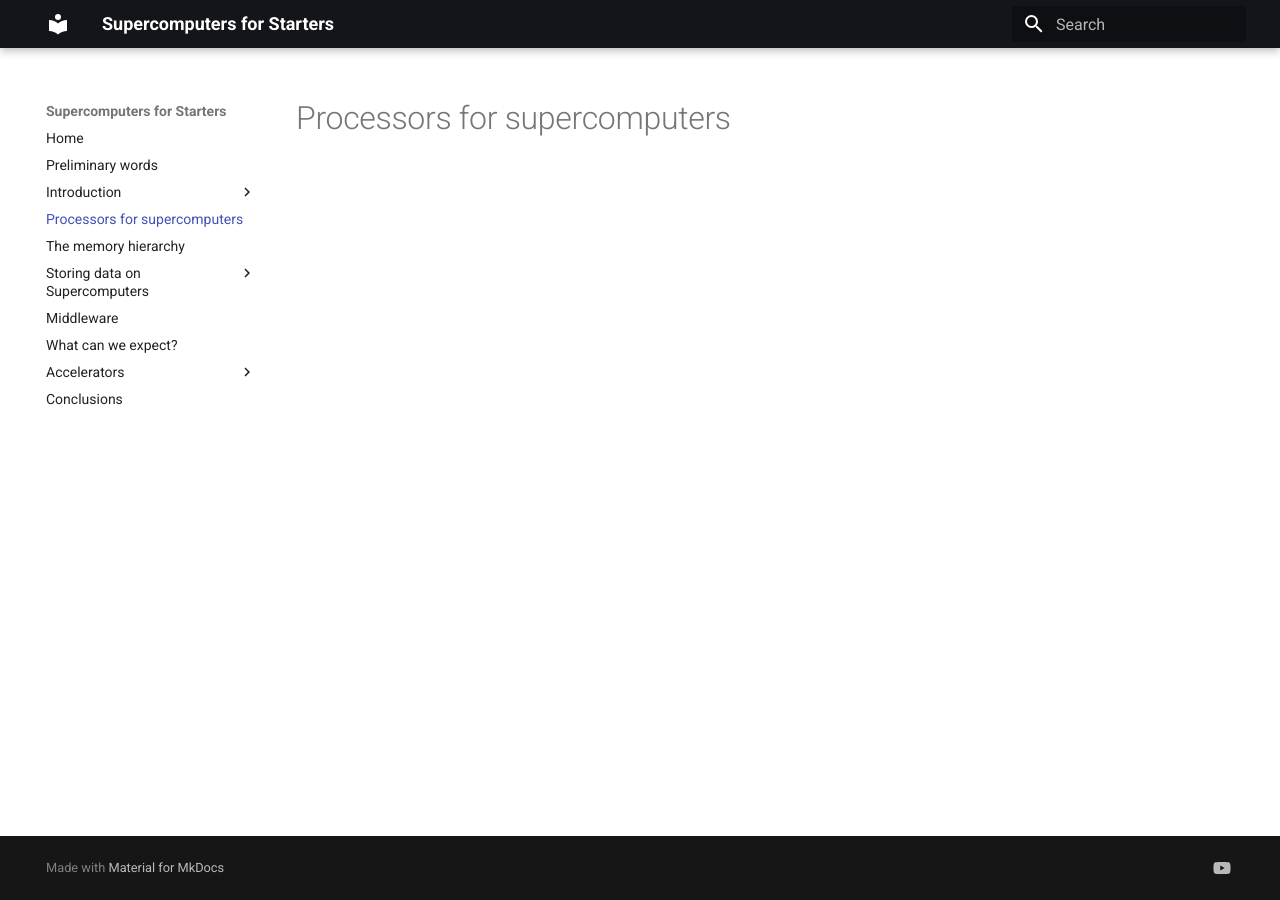
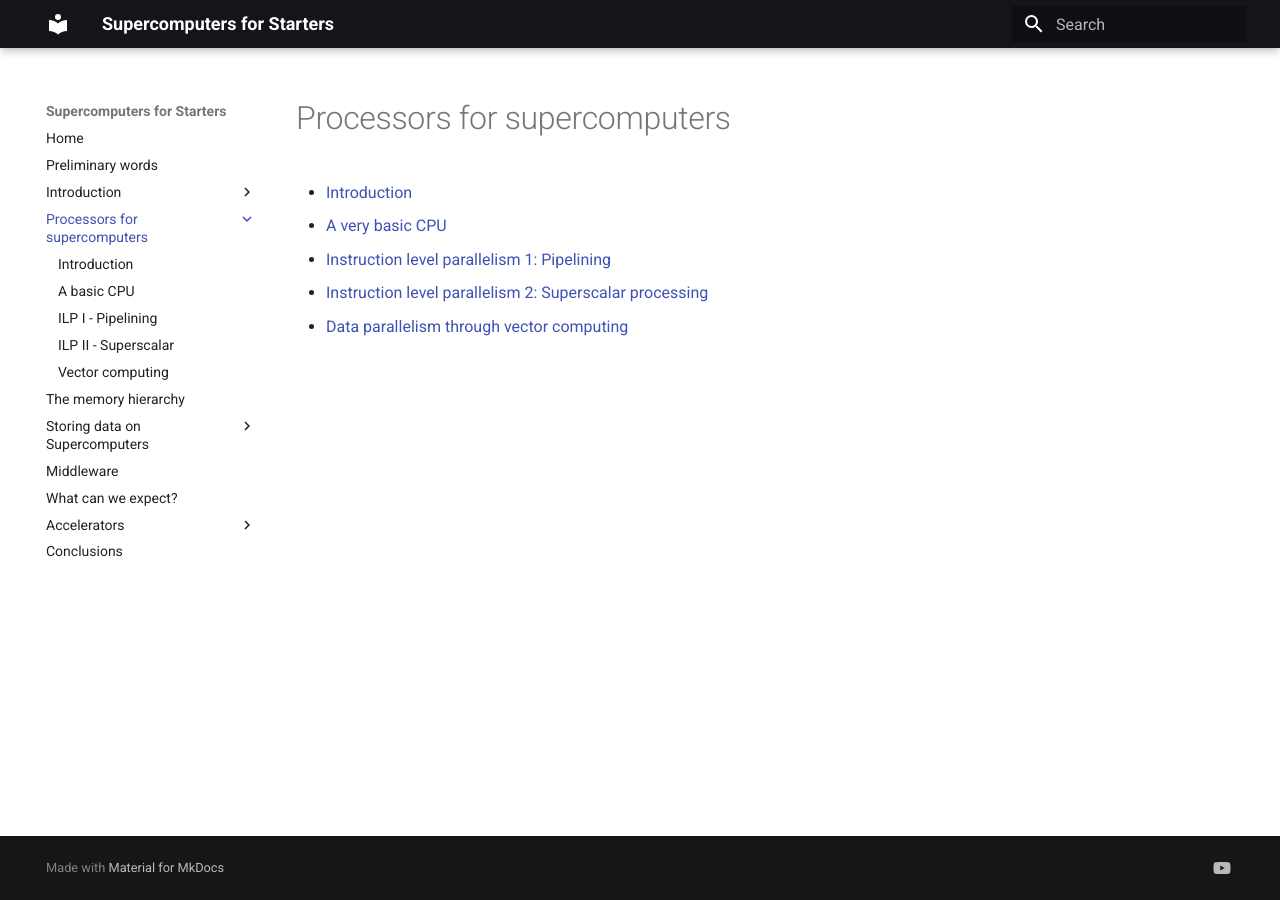
Before and after one commit to klust/SupercomputersForStarters, an MkDocs documentation site: the page built from docs/2_Processors/index.md, in a window 1280 px wide. Built offline with MkDocs 1.6.1 and Material for MkDocs 9.7.7, drawn with Linux system fonts in a browser that asks for light colours.

Commit message:
Introduction to the processor section, and structure for some of the following subsections.

```diff
--- a/docs/2_Processors/index.md
+++ b/docs/2_Processors/index.md
@@ -1 +1,7 @@
 # Processors for supercomputers
+
+-   [Introduction](2_01_Intro.md)
+-   [A very basic CPU](2_02_Basic_CPU.md)
+-   [Instruction level parallelism 1: Pipelining](2_03_ILP_I_Pipelining.md)
+-   [Instruction level parallelism 2: Superscalar processing](2_04_ILP_II_Superscalar.md)
+-   [Data parallelism through vector computing](2_05_Vectorisation.md)
--- a/mkdocs.yml
+++ b/mkdocs.yml
@@ -27,6 +27,11 @@ nav:
     - Overview of the notes: 1_Introduction/1_05_Overview.md
   - Processors for supercomputers:
     - 2_Processors/index.md
+    - Introduction: 2_Processors/2_01_Intro.md
+    - A basic CPU: 2_Processors/2_02_Basic_CPU.md
+    - ILP I - Pipelining: 2_Processors/2_03_ILP_I_Pipelining.md
+    - ILP II - Superscalar: 2_Processors/2_04_ILP_II_Superscalar.md
+    - Vector computing: 2_Processors/2_05_Vectorisation.md
   - The memory hierarchy:
     - 3_Memory/index.md
   - Storing data on Supercomputers:
```
Also changed, not shown: docs/2_Processors/2_01_Intro.md (added, +48 -0 lines), docs/2_Processors/2_02_Basic_CPU.md (added, +1 -0 lines), docs/2_Processors/2_03_ILP_I_Pipelining.md (added, +1 -0 lines), docs/2_Processors/2_04_ILP_II_Superscalar.md (added, +1 -0 lines), docs/2_Processors/2_05_Vectorisation.md (added, +1 -0 lines).
